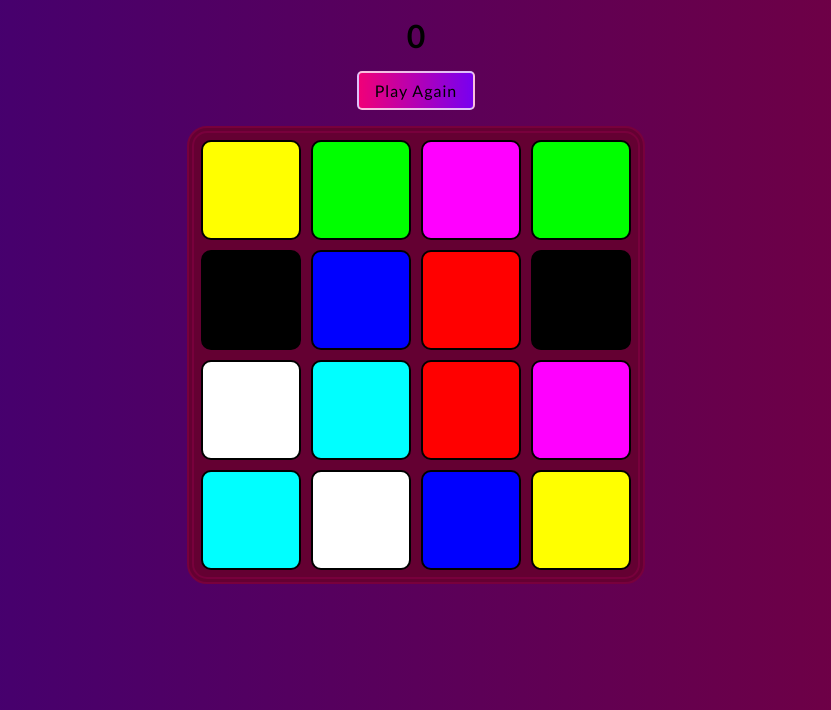
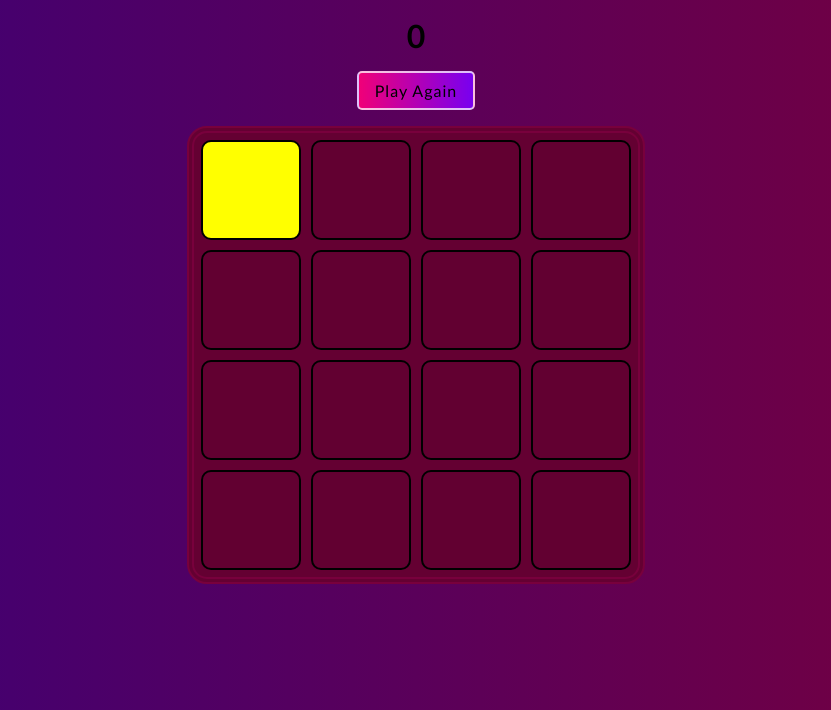
Before and after one commit to justlexa/memory-game, a plain HTML site: page index.html in a window 1280 px wide. Both pictures are taken after a click on the item 475 px from the left and 279 px from the top of the page. Shown: the part 90-800 px from the top of the page, without its empty margins (224-1055 px from the left). Drawn offline with Linux system fonts and the light colour scheme.

Commit message:
bad to the bone riff

```diff
--- a/script.js
+++ b/script.js
@@ -1,6 +1,9 @@
 const squaresContainer = document.querySelector("#squares")
 const numberOfSquares = 16;
 let i = 0;
+let square1, square2;
+let clickCount = 0;
+
 let colors = [
     '#ff0000',
     '#ff0000',
@@ -31,12 +34,26 @@ function selectColor() {
 while (i < numberOfSquares) {
     const square = document.createElement("li");
     const color = selectColor();
-    square.style.background = color
+    square.setAttribute("data-color", color)
+    // square.style.background = color
     squaresContainer.appendChild(square);
     i++;
 }
 
+const squares = document.querySelectorAll('li');
+for(const square of squares) {
+    square.addEventListener('click', squareClicked);
+}
 
+function squareClicked() {
+    clickCount++;
+    clickCount === 1 ? (square1 = this) : (square2 = this);
+    if(clickCount === 1) {
+        square1.style.background = square1.getAttribute("data-color")
+    } else {
+        square2.style.background = square2.getAttribute("data-color")
+    }
+}
 // selectColor();
 // selectColor();
 // console.log(selectColor());
--- a/styles.css
+++ b/styles.css
@@ -50,7 +50,7 @@ ul {
 }
 
 li {
-    transition: border 0.75s ease-in-out;
+    transition: border 0.75s, ease-in-out;
     list-style: none;
     border: 2px solid black;
     border-radius: 10px;
```
